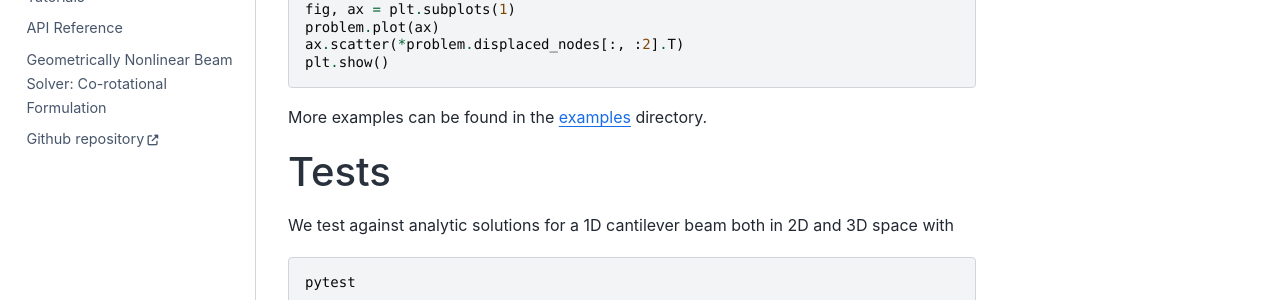
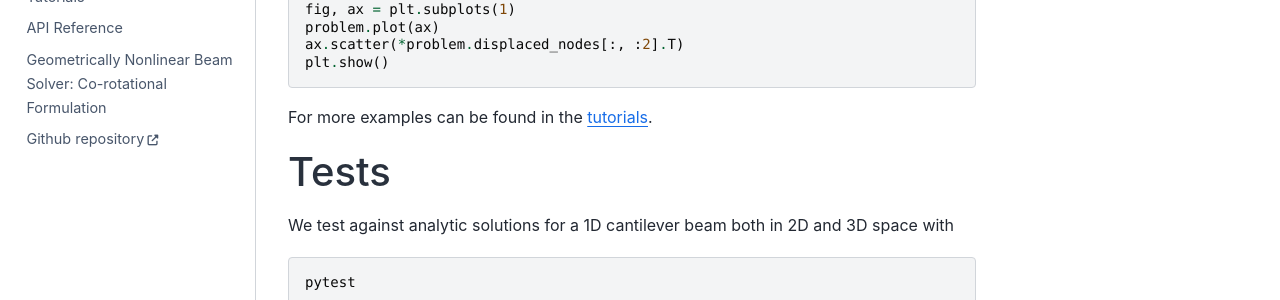
Before and after one commit to hannes-holey/BeamNetworks, a Sphinx documentation site: the page built from doc/readme.rst, in a window 1280 px wide and 900 px high, scrolled down 610 px. Shown: the part 258-558 px from the top of the window. Built offline with Sphinx 7.4.7 and the Sphinx Book theme 1.1.4, drawn with Linux system fonts in a browser that asks for light colours; pages that are not in the unit, such as notebooks, are missing from menus; the version number could not be read and is left out.

Commit message:
doc: fix link to tutorials

```diff
--- a/doc/readme.rst
+++ b/doc/readme.rst
@@ -48,7 +48,7 @@ Minimal example
    ax.scatter(*problem.displaced_nodes[:, :2].T)
    plt.show()
 
-More examples can be found in the `examples <https://github.com/hannes-holey/ElasticNetworks/tree/main/examples>`__ directory.
+For more examples can be found in the `tutorials <https://github.com/hannes-holey/BeamNetworks/tree/main/doc/tutorials>`__.
 
 Tests
 -----
```
